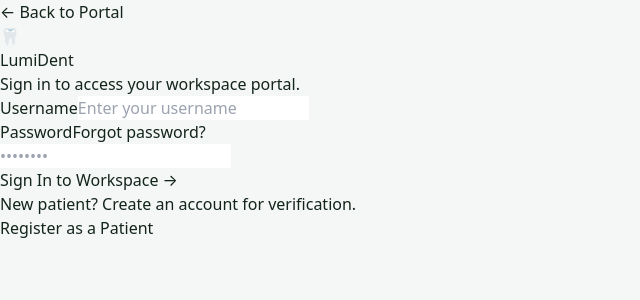
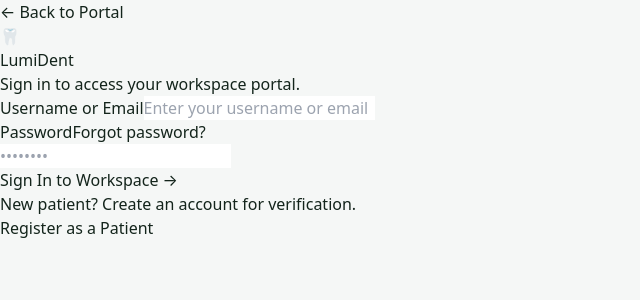
Before and after one commit to PaquitoLugo/dental-clinic, a React (Vite) app: page / in a window 1280 px wide. Both pictures are taken after a click on the button "Sign In". Shown: the top 300 px of the page, without its empty margins (0-640 px from the left). Built offline with nearby package versions, Linux system fonts and the light colour scheme; no server answers; the database is empty.

Commit message:
log as email/user

```diff
--- a/src/views/login.jsx
+++ b/src/views/login.jsx
@@ -5,7 +5,7 @@ import { supabase } from '../lib/supabase';
 import RegisterModal from '../components/RegisterModal';
 
 export default function Login({ onLogin }) {
-  const [username, setUsername] = useState('');
+  const [username, setUsername] = useState(''); // Serves as Username or Email
   const [password, setPassword] = useState('');
   const [showPassword, setShowPassword] = useState(false);
   const [errorMsg, setErrorMsg] = useState('');
@@ -20,7 +20,7 @@ export default function Login({ onLogin }) {
   const [forgotSuccess, setForgotSuccess] = useState('');
   const [isResetting, setIsResetting] = useState(false);
 
-  // 1. LOGIN HANDLER
+  // 1. LOGIN HANDLER (Supports both Username and Email)
   const handleLoginSubmit = async (e) => {
     e.preventDefault();
     setErrorMsg('');
@@ -28,21 +28,24 @@ export default function Login({ onLogin }) {
     setIsLoading(true);
 
     try {
+      const inputVal = username.trim().toLowerCase();
+
+      // Fetch account by matching either username OR email
       const { data, error } = await supabase
         .from('staff_users')
         .select('*')
-        .eq('username', username.trim().toLowerCase())
+        .or(`username.eq.${inputVal},email.eq.${inputVal}`)
         .maybeSingle();
 
       if (error || !data) {
-        setErrorMsg('Invalid username or password. Please check your credentials.');
+        setErrorMsg('Invalid username/email or password. Please check your credentials.');
         return;
       }
 
       const isPasswordValid = await bcrypt.compare(password.trim(), data.password);
 
       if (!isPasswordValid) {
-        setErrorMsg('Invalid username or password. Please check your credentials.');
+        setErrorMsg('Invalid username/email or password. Please check your credentials.');
         return;
       }
 
@@ -126,7 +129,6 @@ export default function Login({ onLogin }) {
       }, 4000);
     } catch (err) {
       console.error('EMAILJS ERROR DETAILS:', err);
-      // Displays the specific EmailJS error (e.g., "The recipient email address is required")
       const detail = err?.text || err?.message || 'Check browser console for details.';
       setForgotError(`Failed to send email: ${detail}`);
     } finally {
@@ -168,11 +170,13 @@ export default function Login({ onLogin }) {
         {/* Clean Sign In Form */}
         <form onSubmit={handleLoginSubmit} className="space-y-5">
           <div>
-            <label className="block text-xs font-bold text-[#607368] mb-2 uppercase tracking-wider">Username</label>
+            <label className="block text-xs font-bold text-[#607368] mb-2 uppercase tracking-wider">
+              Username or Email
+            </label>
             <input
               type="text"
               required
-              placeholder="Enter your username"
+              placeholder="Enter your username or email"
               value={username}
               onChange={e => setUsername(e.target.value)}
               className="w-full border border-[#d4e2dc] rounded-2xl p-4 text-sm bg-[#f5f7f6] focus:outline-none focus:border-[#164e43]"
```
